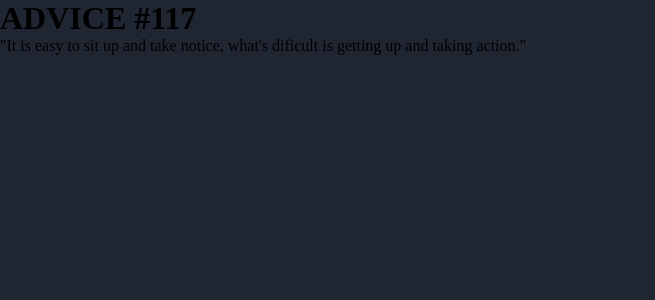
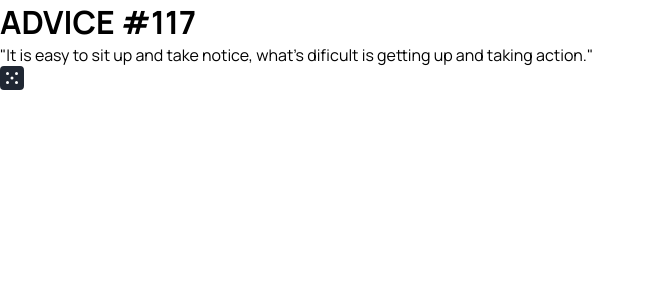
Before and after one commit to wilsonsiaw/advice_generator_app, a React (Vite) app: page / in a window 1280 px wide. Shown: the top 300 px of the page, without its empty margins (0-655 px from the left). Built offline with nearby package versions, Linux system fonts and the light colour scheme.

Commit message:
🌈 style(Application): Add font
Add the font for the entire application

```diff
--- a/src/App.css
+++ b/src/App.css
@@ -2,5 +2,5 @@
     box-sizing: border-box;
     margin: 0;
     padding: 0;
-    background-color: hsl(218, 23%, 16%);
+    font-family: "Manrope", sans-serif;
 }
```
